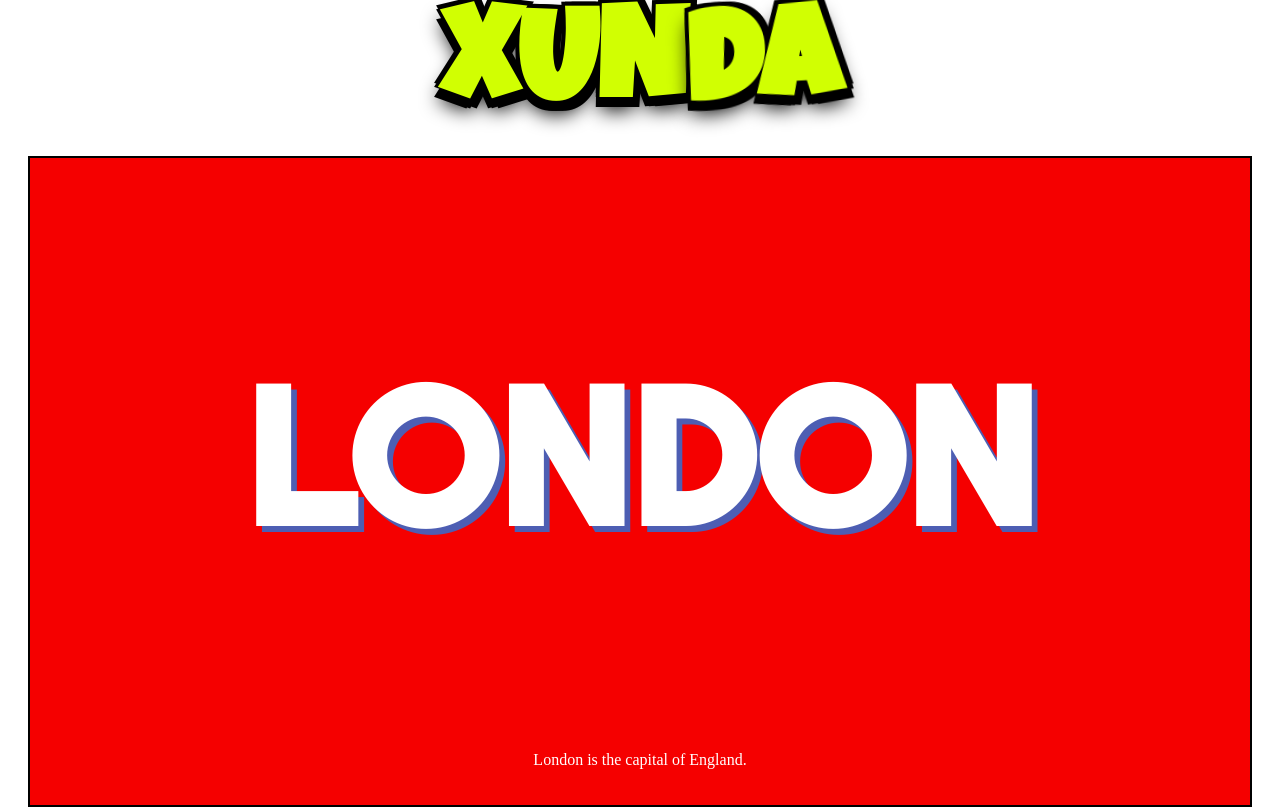
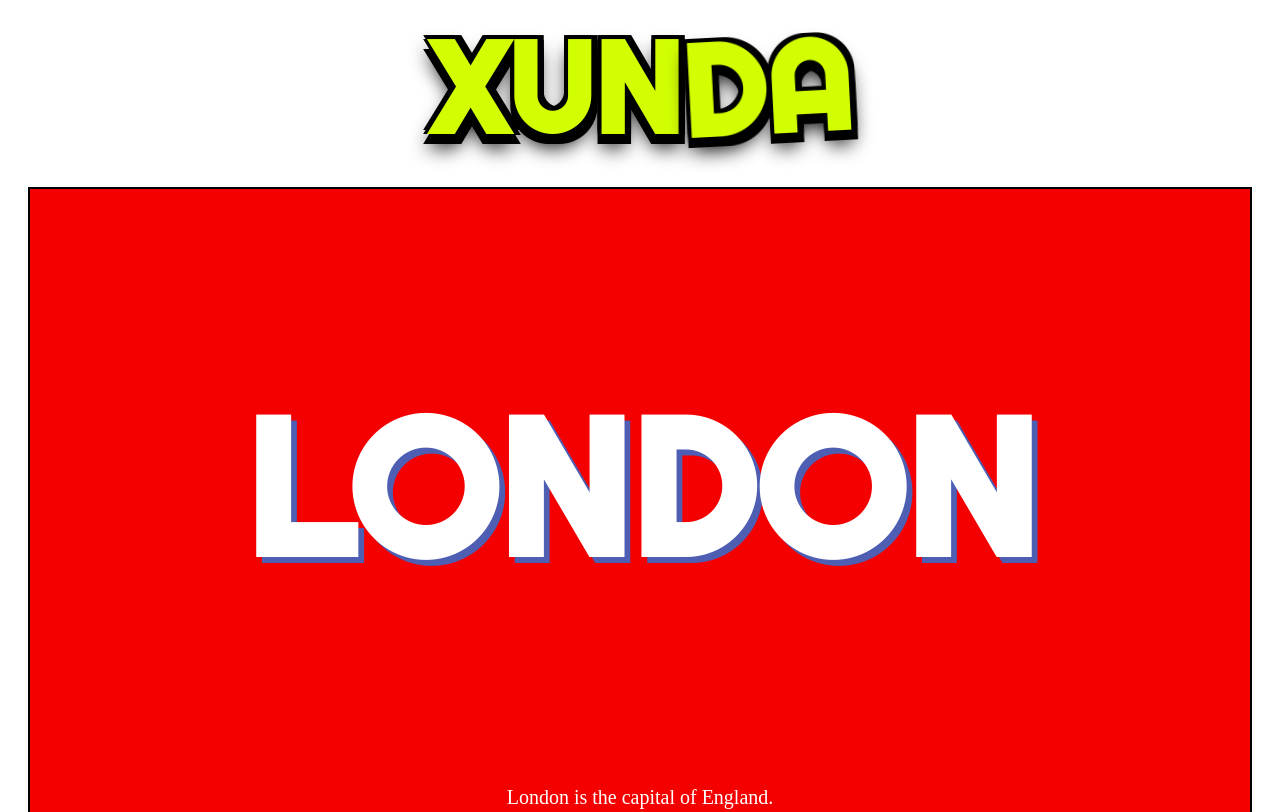
Before and after one commit to lucasluzribeiro/XundA, a plain HTML site: page site-teste.html in a window 1280 px wide. Shown: the top 812 px of the page. Drawn offline with Linux system fonts and the light colour scheme; files whose address does not match are found by name.

Commit message:
alteração no stylecss

```diff
--- a/style.css
+++ b/style.css
@@ -24,10 +24,14 @@
   padding: 20px;
   text-align: center;
 }
+p{
+    font-size: 20px;
+    text-indent: 0;
 
+  }
 h1 {
     text-align: center;
-    font-family: "Luckiest Guy", cursive;
+    font-family: 'Righteous', serif;
     margin: 0;
     font-size: 8em;
     padding: 0;
```
